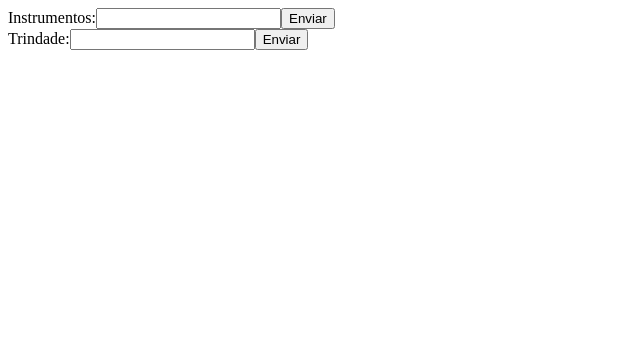
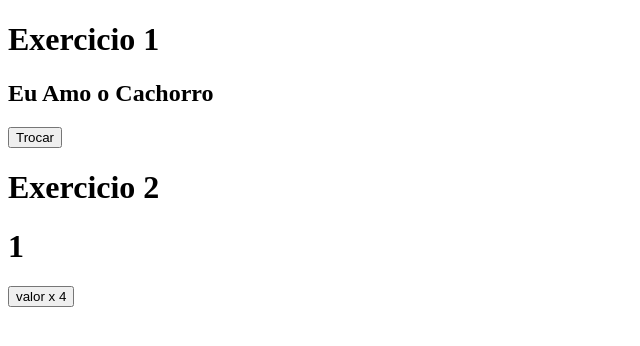
Before and after one commit to AlexLopes10/Aulas-Js-React, a React (Create React App) app: page / in a window 1280 px wide. Shown: the top 346 px of the page, without its empty margins (0-640 px from the left). Built offline with nearby package versions, Linux system fonts and the light colour scheme.

Commit message:
Aula-useState

```diff
--- a/src/App.js
+++ b/src/App.js
@@ -1,21 +1,11 @@
 import './App.css';
-import { Instrumentos, Trindade } from './components/Utils';
+import Home from './components/Home';
 
 
 function App() {
   return (
     <div>
-      <form>
-        <label>Instrumentos:</label>
-        <input onChange={(e) => { Instrumentos(e.target.value) }} />
-        <button>Enviar</button>
-      </form>
-
-      <form>
-        <label>Trindade:</label>
-        <input onChange={(e) => { Trindade(e.target.value) }} />
-        <button>Enviar</button>
-      </form>
+     <Home />
     </div>
   );
 }
--- /dev/null
+++ b/src/components/Home/index.js
@@ -0,0 +1,34 @@
+import react, { useState } from "react";
+
+
+
+function Home() {
+    //useState
+    const [teste, setTeste] = useState('1');
+    const [teste2, setTeste2] = useState('Amo');
+    const [teste3, setTeste3] = useState('Cachorro');
+
+
+    return (
+        <div>
+            <>
+                <h1>Exercicio 1</h1>
+                <h2>Eu {teste2} o {teste3}</h2>
+                <button onClick={()=> {
+                    setTeste2('odeio');
+                    setTeste3('Gato')
+                }}>Trocar</button>
+            </>
+
+            <>
+                <h1>Exercicio 2</h1>
+                <h1>{teste}</h1>
+                <button onClick={() => setTeste(teste * 4)}>valor x 4</button>
+            </>
+        </div>
+    );
+}
+
+
+
+export default Home;
```
